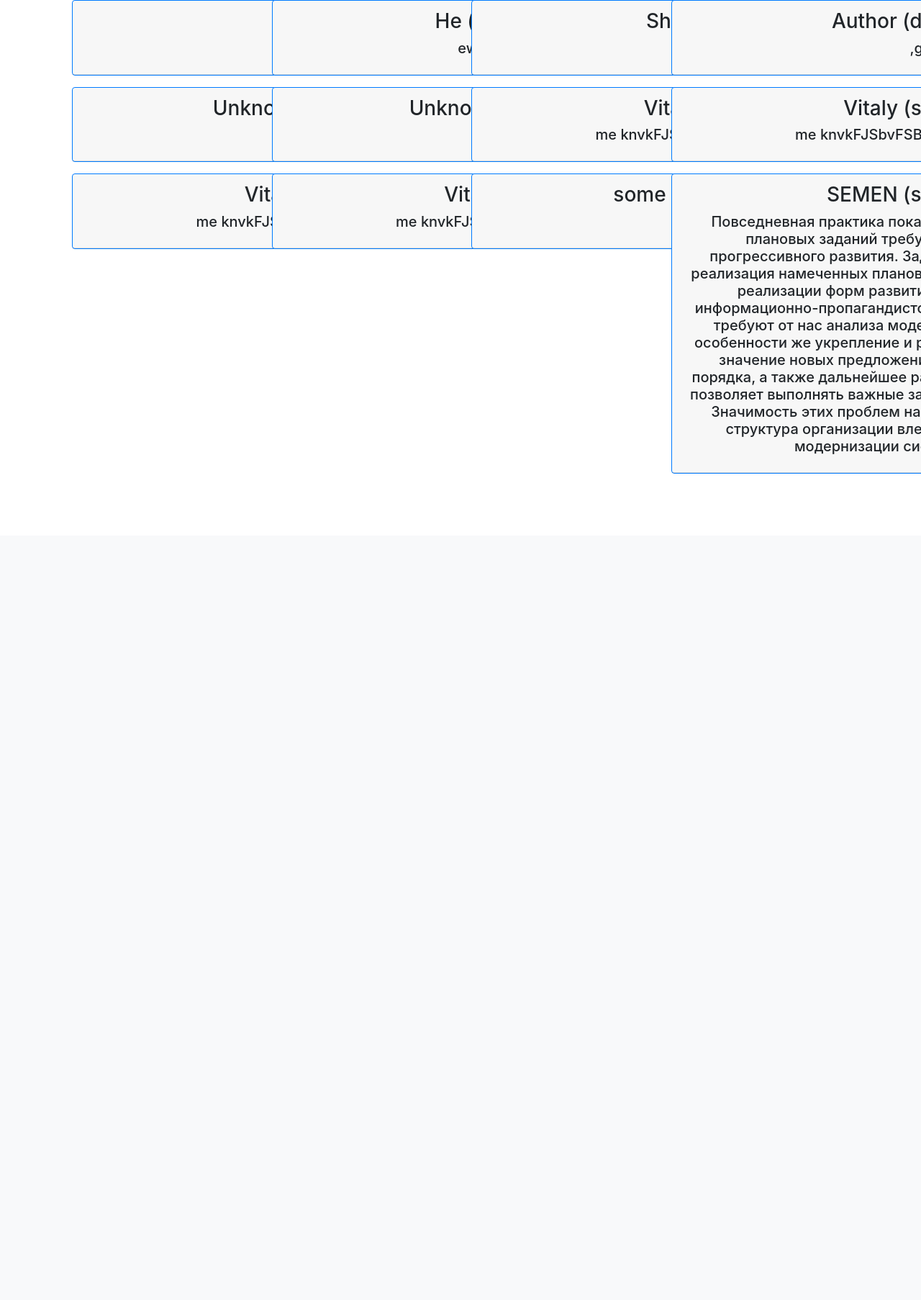
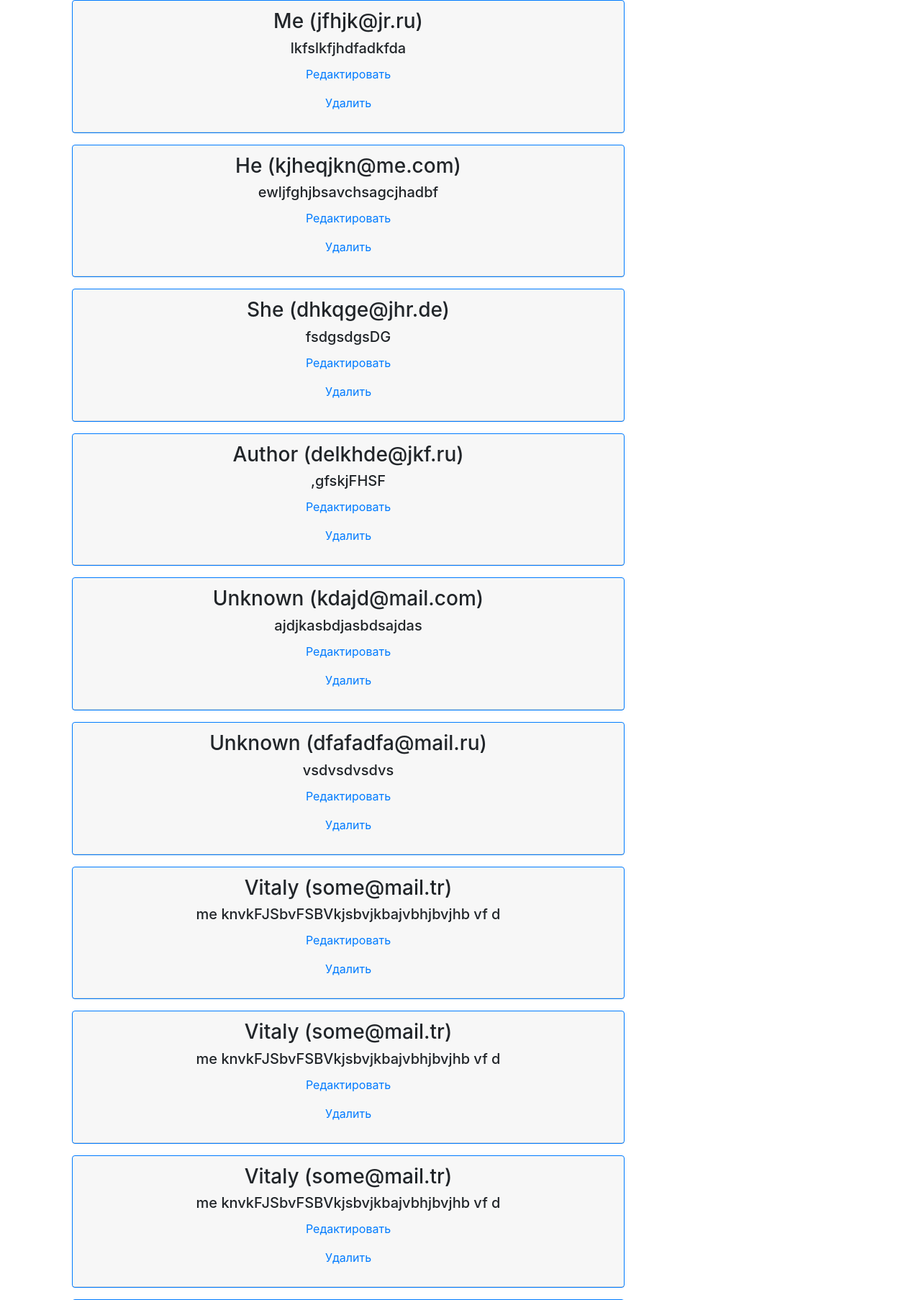
Before and after one commit to papagans/guestbook, a Django app: template source/webapp/templates/search.html in a window 1280 px wide; the page is wider, and only the part inside the window is pictured. Shown: the part 56-1862 px from the top of that part at 72% size. Before the commit the page ends 714 px from the top of that part, so only its background shows below. Run offline with Django 3.2, Linux system fonts and the light colour scheme; the template is opened without the code that fills it: values that come from a table or form of the project are taken from there, others are empty; data comes from the database, SQL or seed files in the repository; some libraries are stand-ins or nearby versions.

```diff
--- a/source/webapp/templates/search.html
+++ b/source/webapp/templates/search.html
@@ -2,15 +2,13 @@
 {% block menu %}
 {% endblock %}
 {% block content %}
-    <div class="container">
-    <div class="row">
 {% for book in books %}
     <div class="col-sm-3">
     <div class="card border-primary mb-3" style="width: 48rem; text-align: center">
   <div class="card-header"><h3>{{ book.author }} ({{ book.email  }})</h3>
     <h5 class="card-title">{{ book.text }}</h5>
-{#      <p><a href="{% url 'book_update' book.pk %}">Редактировать</a></p>#}
-{#      <p><a href="{% url 'book_delete' book.pk %}">Удалить</a></p>#}
+      <p><a href="{% url 'book_update' book.pk %}">Редактировать</a></p>
+      <p><a href="{% url 'book_delete' book.pk %}">Удалить</a></p>
   </div>
 </div>
 </div>
```
